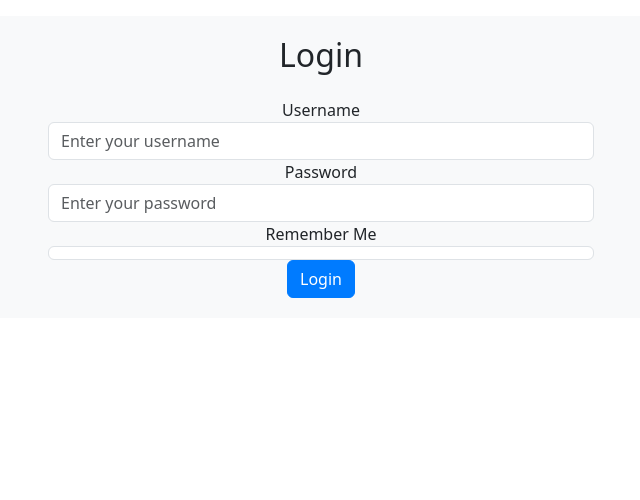
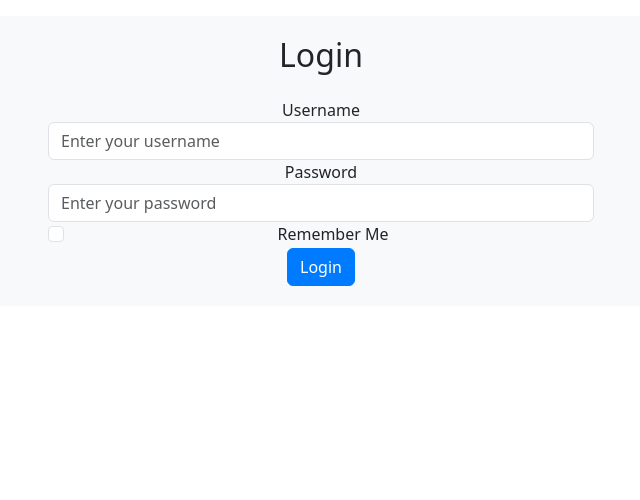
Before and after one commit to ema-r/MscRcmnd, a Flask app: template interfacevis/templates/login.html in a window 1280 px wide. Shown: the part 66-566 px from the top of the page, without its empty margins (319-959 px from the left). Run offline with Flask 3, Linux system fonts and the light colour scheme; the template is opened without the code that fills it, so the values that code supplies are empty; some libraries are stand-ins or nearby versions.

Commit message:
Remember me fix

```diff
--- a/interfacevis/templates/login.html
+++ b/interfacevis/templates/login.html
@@ -16,9 +16,9 @@
                 <input type="password" class="form-control" id="password" name="password" placeholder="Enter your password" required>
             </div>
 
-            <div class="form-group">
-                <label for="remember">Remember Me</label>
-                <input type="checkbox" class="form-control" id="remember" name="remember">
+            <div class="form-group form-check">
+                <input type="checkbox" class="form-check-input" id="remember" name="remember">
+                <label class="form-check-label" for="remember">Remember Me</label>
             </div>
             <button type="submit" class="btn btn-primary">Login</button>
         </form>
```
